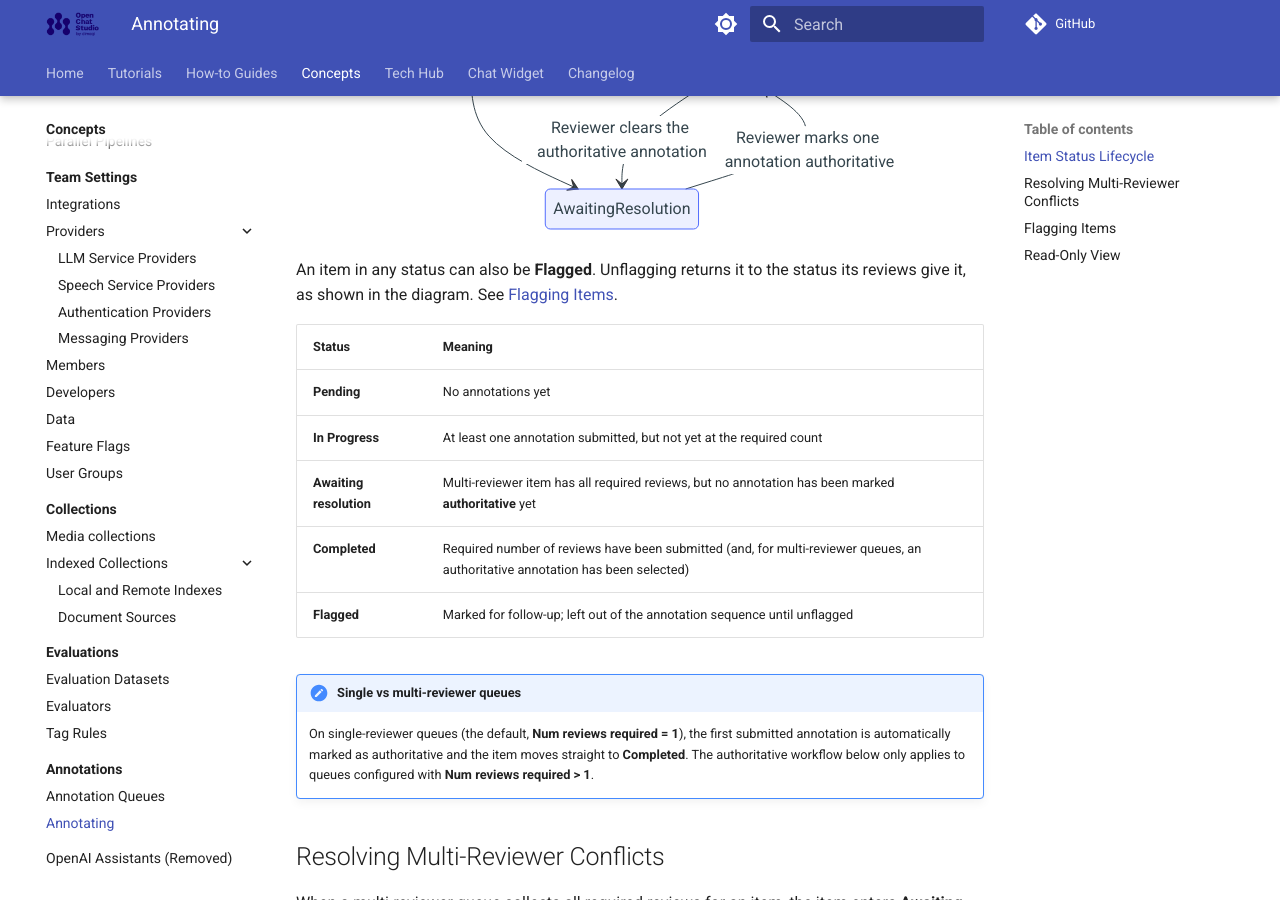
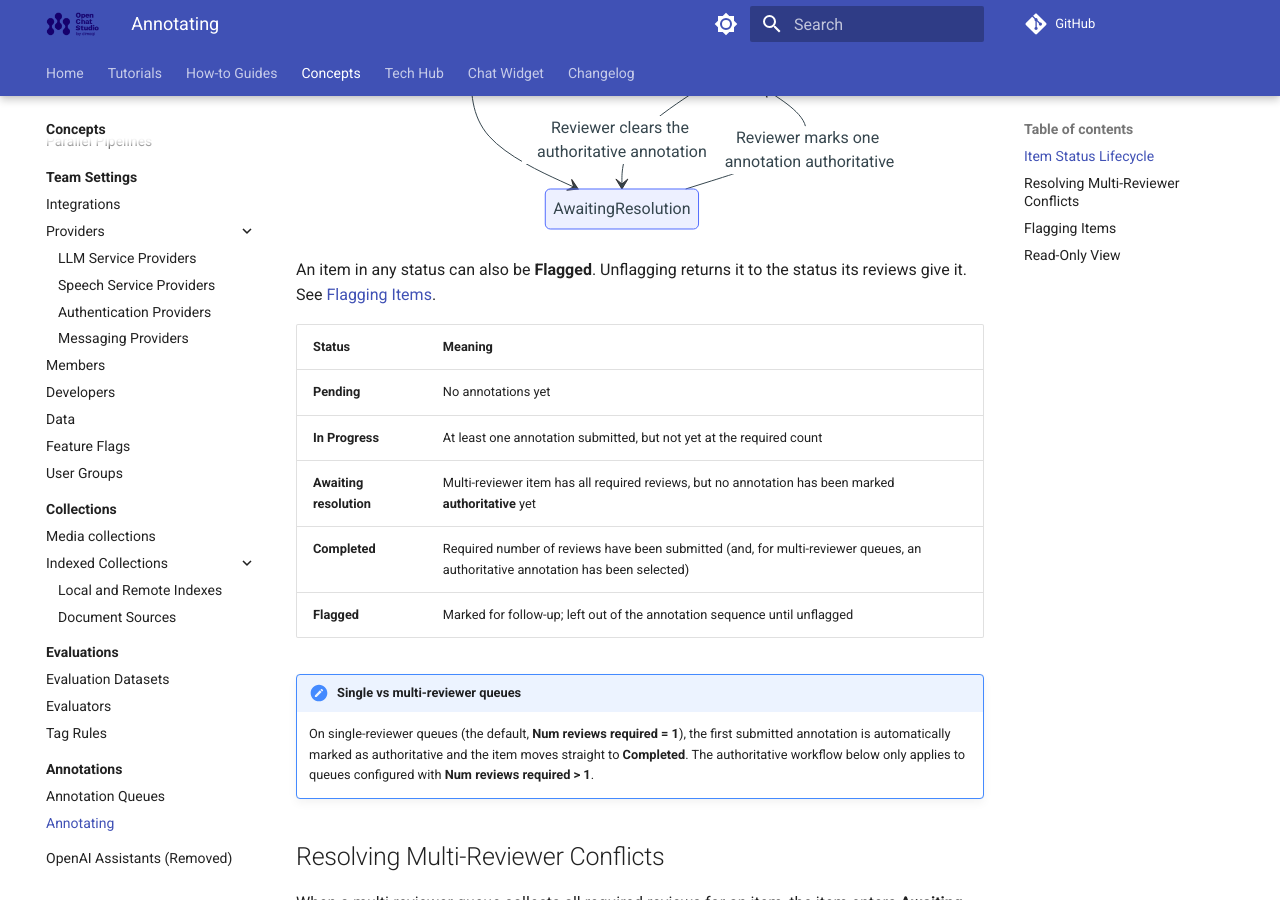
Before and after one commit to dimagi/open-chat-studio-docs, an MkDocs documentation site: the page built from docs/concepts/annotations/annotating.md, in a window 1280 px wide and 900 px high, scrolled down 728 px. Built offline with MkDocs 1.6.1 and Material for MkDocs 9.7.7, drawn with Linux system fonts in a browser that asks for light colours; a script that is not in the unit is left out; comment, search, counter and statistics services are not loaded.

Commit message:
Accuracy:  lifecycle diagram no longer shows flagging, because an item in any status can be flagged and unflagging recomputes the status from its reviews rather than always returning it to Pending, so the prose below the diagram now describes it.

````diff
--- a/docs/concepts/annotations/annotating.md
+++ b/docs/concepts/annotations/annotating.md
@@ -19,7 +19,7 @@ stateDiagram-v2
 ```
 
 An item in any status can also be **Flagged**.
-Unflagging returns it to the status its reviews give it, as shown in the diagram.
+Unflagging returns it to the status its reviews give it.
 See [Flagging Items](#flagging-items).
 
 | Status | Meaning |
````
